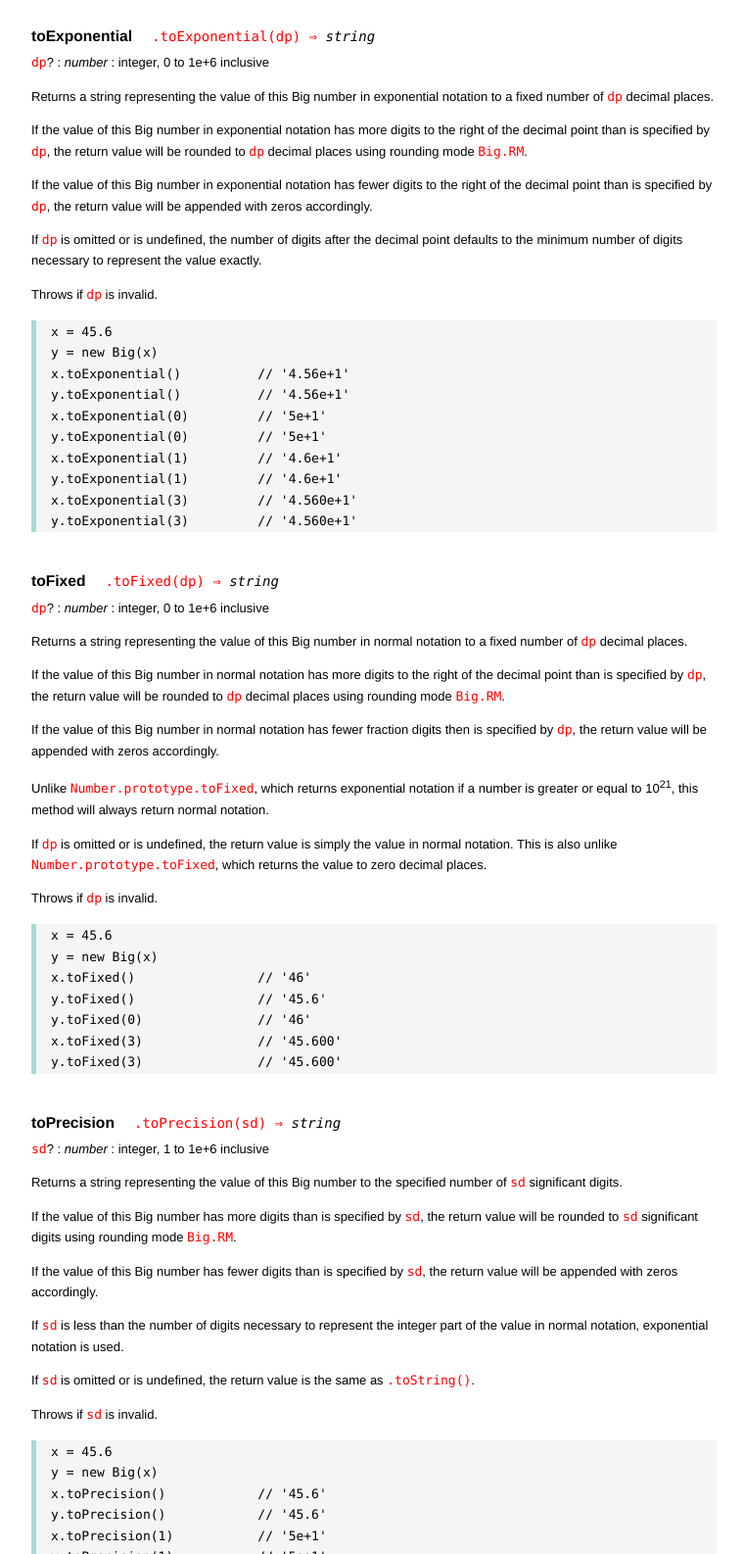
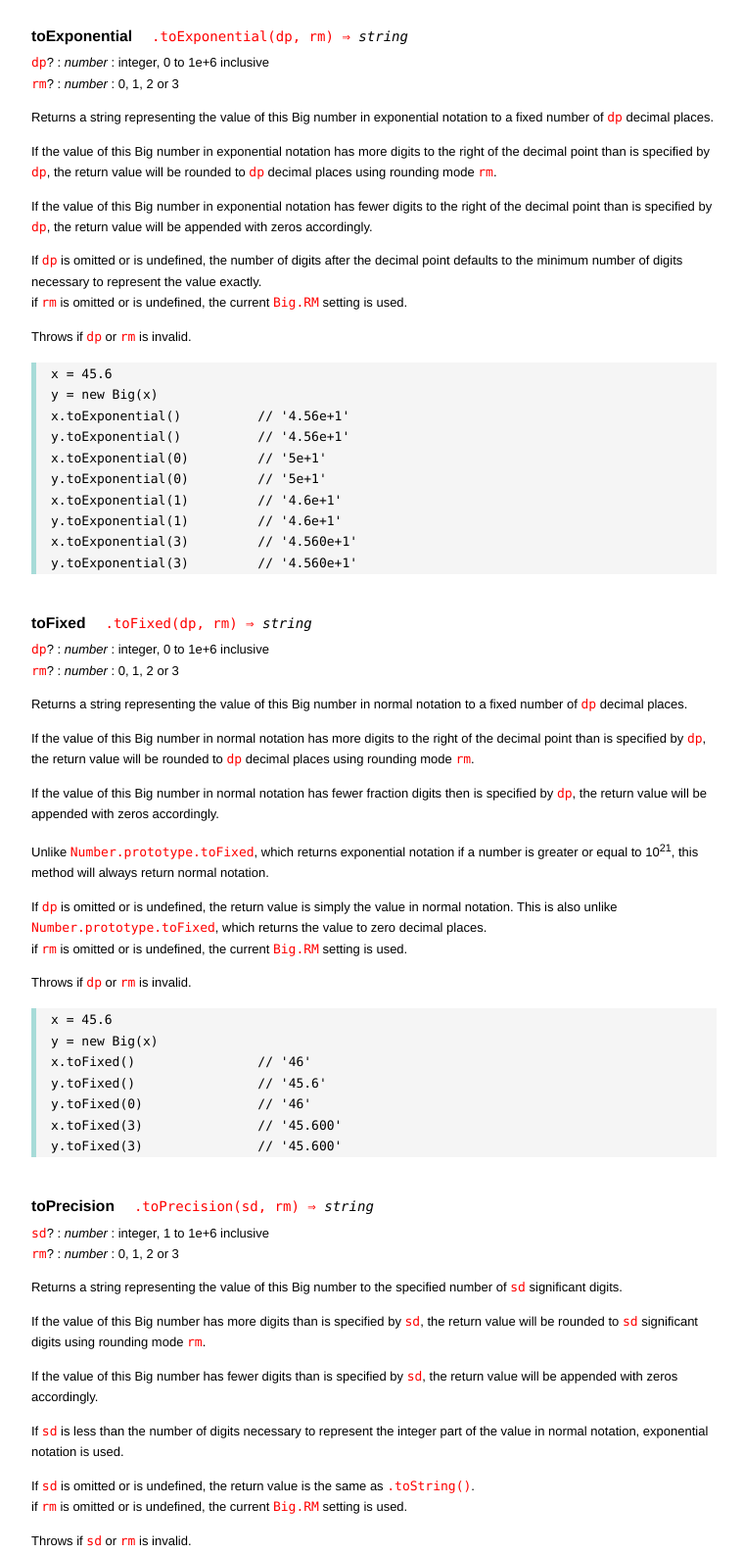
Before and after one commit to MikeMcl/big.js, a website: page doc/bigAPI.html in a window 1280 px wide. Shown: the part 7444-9030 px from the top of the page at 98% size, without its empty margins (158-917 px from the left). Drawn offline with Linux system fonts and the light colour scheme.

Commit message:
doc: update toExponential, toFixed and toPrecision docs with rm mode

```diff
--- a/doc/bigAPI.html
+++ b/doc/bigAPI.html
@@ -656,10 +656,14 @@ Big('7e+500').times(y)     // '1.26e+501'</pre>
 
 
     <h5 id="toE">
-      toExponential<code class='inset'>.toExponential(dp) &rArr;
+      toExponential<code class='inset'>.toExponential(dp, rm) &rArr;
       <i>string</i></code>
     </h5>
-    <p><code>dp</code>? : <i>number</i> : integer, 0 to 1e+6 inclusive</p>
+    <p>
+      <code>dp</code>? : <i>number</i> : integer, 0 to 1e+6 inclusive
+      <br />
+      <code>rm</code>? : <i>number</i> : 0, 1, 2 or 3
+    </p>
     <p>
       Returns a string representing the value of this Big number in exponential
       notation to a fixed number of <code>dp</code> decimal places.
@@ -668,7 +672,7 @@ Big('7e+500').times(y)     // '1.26e+501'</pre>
       If the value of this Big number in exponential notation has more digits to
       the right of the decimal point than is specified by <code>dp</code>, the
       return value will be rounded to <code>dp</code> decimal places using
-      rounding mode <a href='#rm'><code>Big.RM</code></a>.
+      rounding mode <a href='#rm'><code>rm</code></a>.
     </p>
     <p>
       If the value of this Big number in exponential notation has fewer digits
@@ -678,10 +682,12 @@ Big('7e+500').times(y)     // '1.26e+501'</pre>
     <p>
       If <code>dp</code> is omitted or is undefined, the number of digits
       after the decimal point defaults to the minimum number of digits
-      necessary to represent the value exactly.
+      necessary to represent the value exactly.<br />
+      if <code>rm</code> is omitted or is undefined, the current
+      <a href='#rm'><code>Big.RM</code></a> setting is used.
     </p>
     <p>
-      Throws if <code>dp</code> is invalid.
+      Throws if <code>dp</code> or <code>rm</code> is invalid.
     </p>
     <pre>
 x = 45.6
@@ -698,11 +704,13 @@ y.toExponential(3)         // '4.560e+1'</pre>
 
 
     <h5 id="toF">
-      toFixed<code class='inset'>.toFixed(dp) &rArr;
+      toFixed<code class='inset'>.toFixed(dp, rm) &rArr;
       <i>string</i></code>
     </h5>
     <p>
       <code>dp</code>? : <i>number</i> : integer, 0 to 1e+6 inclusive
+      <br />
+      <code>rm</code>? : <i>number</i> : 0, 1, 2 or 3
     </p>
     <p>
       Returns a string representing the value of this Big number in normal
@@ -712,7 +720,7 @@ y.toExponential(3)         // '4.560e+1'</pre>
       If the value of this Big number in normal notation has more digits to the
       right of the decimal point than is specified by <code>dp</code>, the
       return value will be rounded to <code>dp</code> decimal places using
-      rounding mode <a href='#rm'><code>Big.RM</code></a>.
+      rounding mode <a href='#rm'><code>rm</code></a>.
     </p>
     <p>
       If the value of this Big number in normal notation has fewer fraction
@@ -728,10 +736,12 @@ y.toExponential(3)         // '4.560e+1'</pre>
       If <code>dp</code> is omitted or is undefined, the return value is
       simply the value in normal notation. This is also unlike
       <code>Number.prototype.toFixed</code>, which returns the value to zero
-      decimal places.
+      decimal places.<br />
+      if <code>rm</code> is omitted or is undefined, the current
+      <a href='#rm'><code>Big.RM</code></a> setting is used.
     </p>
     <p>
-      Throws if <code>dp</code> is invalid.
+      Throws if <code>dp</code> or <code>rm</code> is invalid.
     </p>
     <pre>
 x = 45.6
@@ -745,10 +755,14 @@ y.toFixed(3)               // '45.600'</pre>
 
 
     <h5 id="toP">
-      toPrecision<code class='inset'>.toPrecision(sd) &rArr;
+      toPrecision<code class='inset'>.toPrecision(sd, rm) &rArr;
       <i>string</i></code>
     </h5>
-    <p><code>sd</code>? : <i>number</i> : integer, 1 to 1e+6 inclusive</p>
+    <p>
+      <code>sd</code>? : <i>number</i> : integer, 1 to 1e+6 inclusive
+      <br />
+      <code>rm</code>? : <i>number</i> : 0, 1, 2 or 3
+    </p>
     <p>
       Returns a string representing the value of this Big number to the
       specified number of <code>sd</code> significant digits.
@@ -757,7 +771,7 @@ y.toFixed(3)               // '45.600'</pre>
       If the value of this Big number has more digits than is specified by
       <code>sd</code>, the return value will be rounded to <code>sd</code>
       significant digits using rounding mode
-      <a href='#rm'><code>Big.RM</code></a>.
+      <a href='#rm'><code>rm</code></a>.
     </p>
     <p>
       If the value of this Big number has fewer digits than is specified by
@@ -770,10 +784,12 @@ y.toFixed(3)               // '45.600'</pre>
     </p>
     <p>
       If <code>sd</code> is omitted or is undefined, the return value is
-      the same as <code>.toString()</code>.
+      the same as <code>.toString()</code>.<br />
+      if <code>rm</code> is omitted or is undefined, the current
+      <a href='#rm'><code>Big.RM</code></a> setting is used.
     </p>
     <p>
-      Throws if <code>sd</code> is invalid.
+      Throws if <code>sd</code> or <code>rm</code> is invalid.
     </p>
     <pre>
 x = 45.6
```
